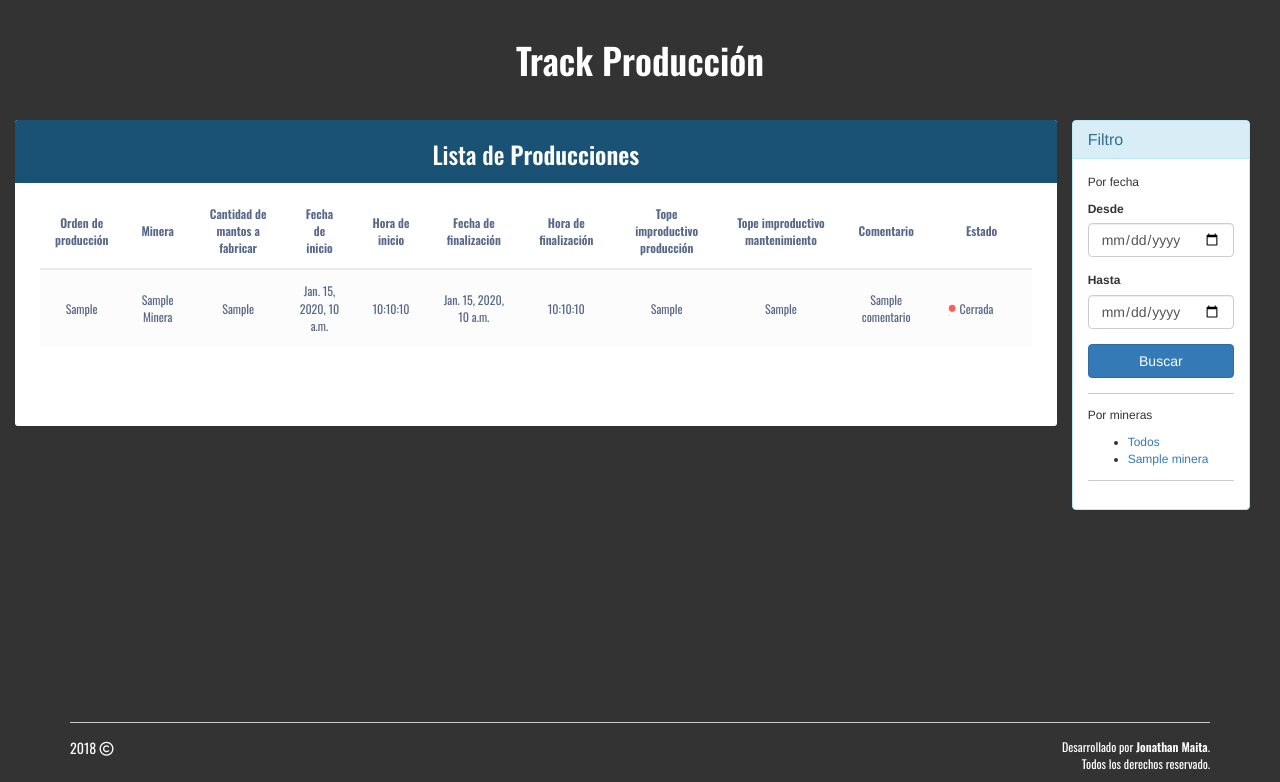
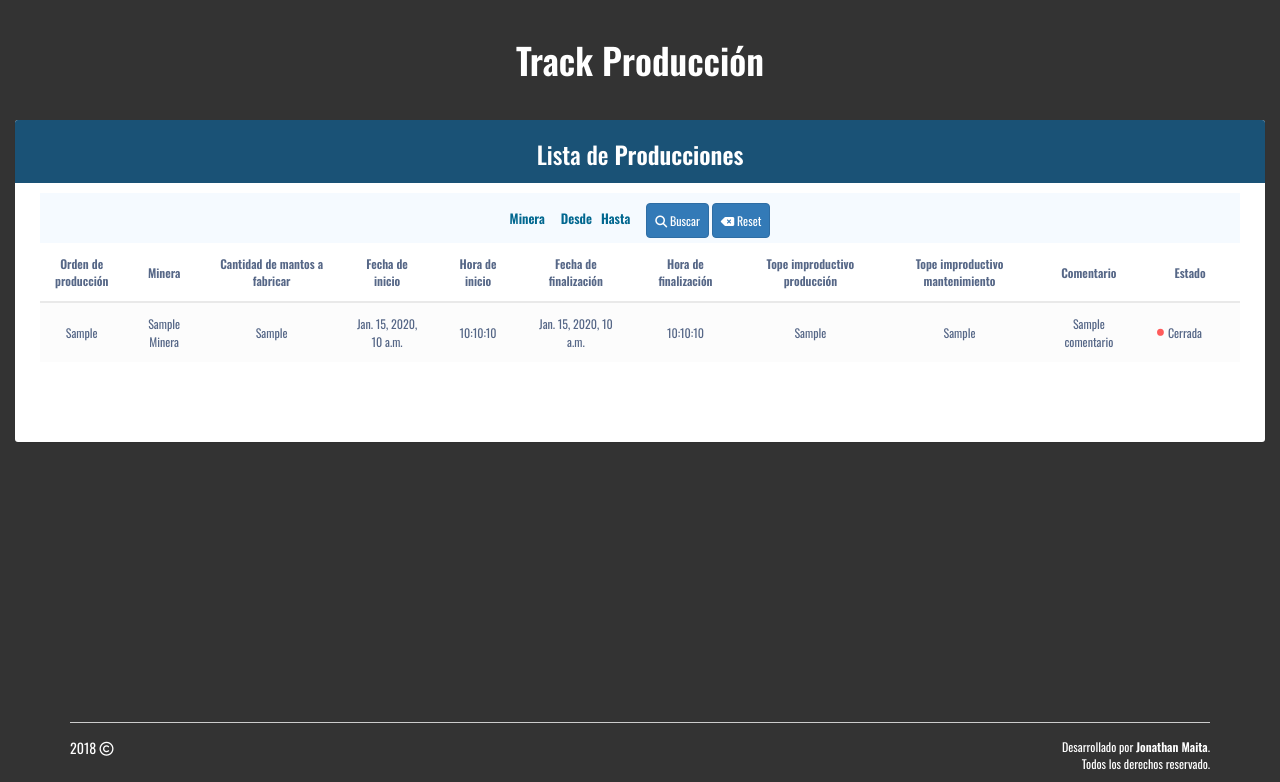
Before and after one commit to Jonamaita/TrackMantos, a Django app: template templates/producciones/producciones_list.html in a window 1280 px wide. Shown: the part 52-834 px from the top of the page. Run offline with Django 3.2, Linux system fonts and the light colour scheme; the template is opened without the code that fills it: most values are stand-ins (such as "Sample title", 1, 10 or a date in 2020); some libraries are stand-ins or nearby versions.

Commit message:
refactor: Se modifica el filtro de busqueda para la vista ProduccionesList

```diff
--- a/templates/producciones/producciones_list.html
+++ b/templates/producciones/producciones_list.html
@@ -1,13 +1,46 @@
 {% extends "base/base.html" %}
 {% block content %}
 <div class="container-fluid" style="font-size:12px">
-	<div class="table-wrapper col-md-10 lemon text-center">
+	<div class="table-wrapper col-md-12 lemon text-center">
 		 <div class="table-title">
 				<div class="row">
 					<div class="col-md-12 text-center">
 						<h2>Lista de <b>Producciones</b></h2>
 					</div>
 				</div>
+			</div>
+			<div class="filter">
+			<div class='row'>
+					<form class="form-inline col-xs-12" method="get" action="{% url 'producciones:producciones_list' %}" id="filtro_fecha">
+						{{ filter.form.non_field_errors }}
+                            <div class='form-group margin-xs'  style="margin-bottom: 5px;">
+                            	<label class="" for="{{filter.form.minera.id_for_label}}">
+                                    Minera
+                                </label>
+                                {{ filter.form.minera.error }}
+                            	<span style="margin-left: 3px;">{{filter.form.minera}}</span>
+                            </div>
+                            <div class='form-group margin-xs' style="margin-left: 10px;margin-bottom: 5px">
+                            	<label class="" for="{{filter.form.start_date.id_for_label}}">
+                                	Desde
+                                </label>
+                                	<span style="margin-left: 3px">{{filter.form.start_date}}</span>
+                                <label class="" for="{{filter.form.end_date.id_for_label}}" style="margin-left: 3px">
+                                    Hasta
+                                </label>
+                                	<span style="margin-left: 3px">{{filter.form.end_date}}</span>
+                            </div>
+                            <div class='form-group' style="margin-left: 10px;margin-bottom: 5px">
+                                <button type="submit" class="btn btn-primary" style="font-size: 12px; padding: 8px 8px;">
+        							<i class="fas fa-search"></i> Buscar
+      							</button>
+                                <button type="button"onclick='window.location.href ="{% url 'producciones:producciones_list' %}"' class="btn btn-primary" style="font-size: 12px; padding: 8px 8px; margin-bottom: 0px">
+        							<i class="fas fa-backspace"></i> Reset
+      							</button>
+
+                            </div>
+					</form>
+			</div>
 			</div>
 			<div style="overflow-x:auto;">
 			<table class="table table-striped table-hover" style="width: 100%">
@@ -130,14 +163,14 @@
 			<ul class="pager">
 				<li>
 					{% if page_obj.has_previous %}
-					<a class="" href="?page={{ page_obj.previous_page_number }}">
+					<a class="" href="?page={{ page_obj.previous_page_number }}{% if request.GET %}&{{ page }}{% endif %}">
 						Atras
 					</a>
 					{% endif %}
 				</li>
 				<li>
 					{% if page_obj.has_next %}
-					<a href="?page={{ page_obj.next_page_number }}">
+					<a href="?page={{ page_obj.next_page_number }}{% if request.GET %}&{{ page }}{% endif %}">
 						Siguiente
 					</a>
 					{% endif %}
@@ -145,67 +178,6 @@
 			</ul>
 		</div>
 
-	<div class="col-md-2" style="margin-top: 30px">
-		<div class="panel panel-info ">
-			<div class="panel-heading">
-				<h3 class="panel-title">
-					Filtro
-				</h3>
-			</div>
-			<div class="panel-body">
-				<p>
-					Por fecha
-				</p>
-				<form action="{% url 'producciones:producciones_list' %}" id="filtro_fecha_producciones" method="get">
-					<div class="form-row">
-						<div class="form-group ">
-							<label class="" for="date_since">
-								Desde
-							</label>
-							<input class="form-control" id="date_since_producciones" name="fecha_inicio__gte" type="date" value="{{context_fecha_gte}}">
-						</div>
-					</div>
-					<div class="form-row">
-						<div class="form-group ">
-							<label class="" for="date_until">
-								Hasta
-							</label>
-							<input class="form-control" id="date_until_producciones" name="fecha_inicio__lte" type="date" value="{{context_fecha_lte}}">
-						</div>
-					</div>
-					<div class="form-row">
-						<div class="form-group ">
-							<input id="fecha_query_string_producciones" type="hidden" value="?{{filtro_fecha_query_string}}">
-						</div>
-					</div>
-					<div class="submit-row">
-						<div class="form-group">
-							<input class="btn btn-primary btn-block" onclick="datefilter_apply(event, 'fecha_query_string_producciones', 'filtro_fecha_producciones')" type="submit" value="Buscar">
-						</div>
-					</div>
-				</form>
-				<hr>
-					<p>
-						Por mineras
-					</p>
-					<ul>
-						<li class="selected">
-							<a href="?" title="Todo">
-								Todos
-							</a>
-						</li>
-						{% for minera in context_minera %}
-						<li>
-							<a href="?{{filtro_minera}}minera={{ minera.minera }}">
-								{{minera.minera}}
-							</a>
-						</li>
-						{% endfor %}
-					</ul>
-				<hr>
-			</div>
-		</div>
-	</div>
 </div>
 {% endblock content %}
 {% block extrajs %}
```
Also changed, not shown: apps/producciones/filter.py (added, +14 -0 lines), apps/producciones/views.py (+16 -33 lines).
